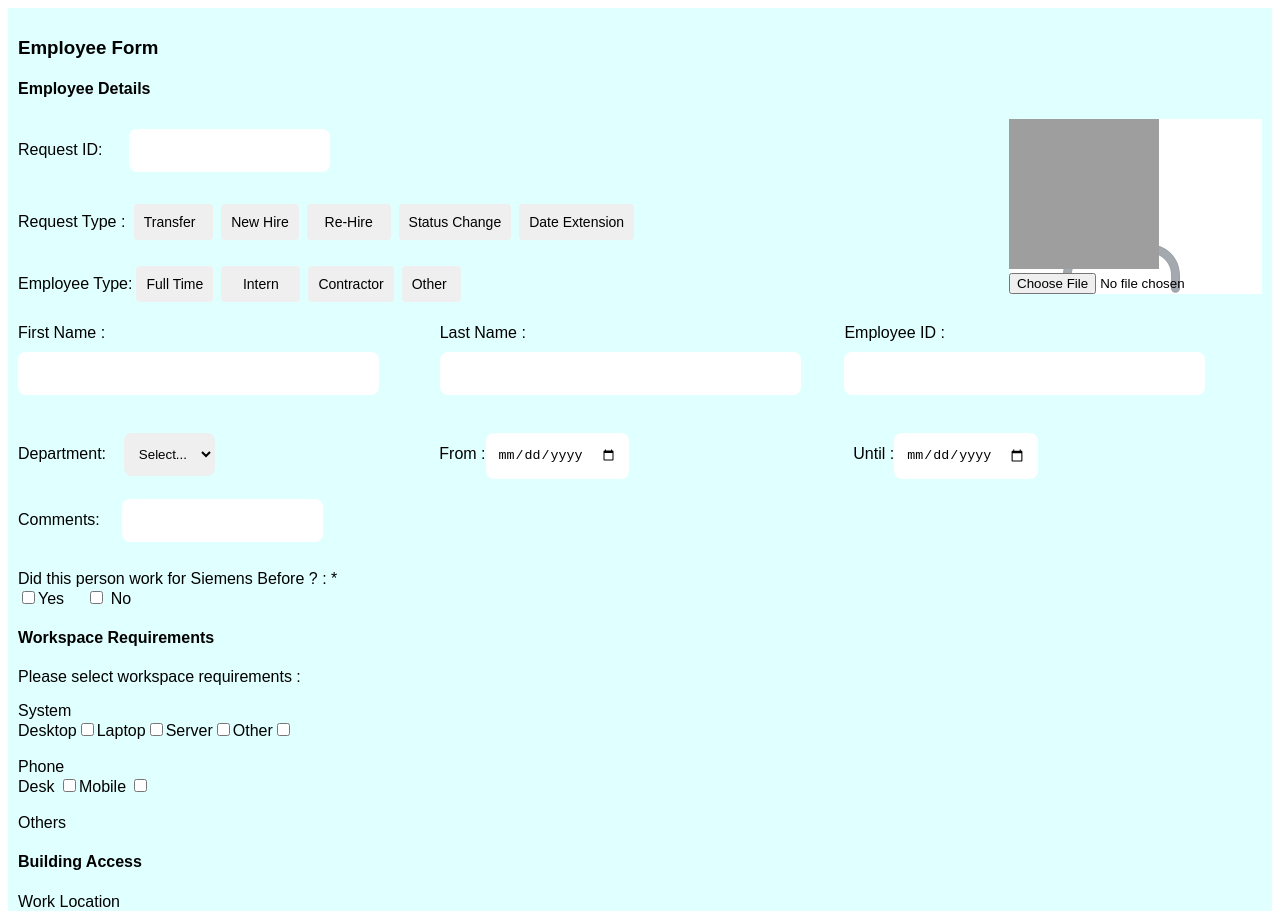
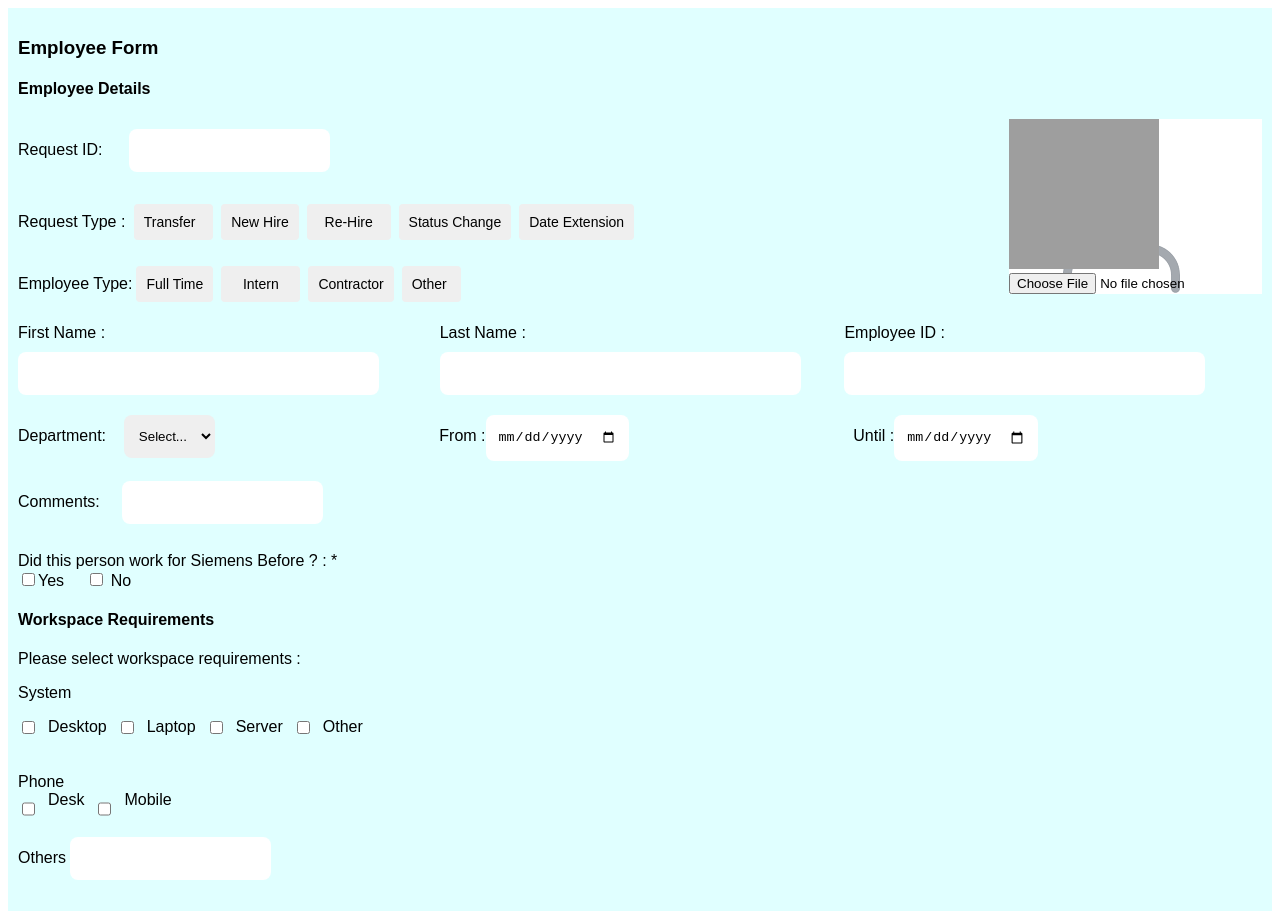
Before and after one commit to SoumyaKB96/Forms, a React (Create React App) app: page / in a window 1280 px wide. Shown: the top 911 px of the page. Built offline with nearby package versions, Linux system fonts and the light colour scheme; grey boxes are pictures that could not be loaded.

Commit message:
checkbox

```diff
--- a/src/EmpForm.js
+++ b/src/EmpForm.js
@@ -280,7 +280,7 @@ export default class EmpFrom extends React.Component {
               </label>
               <br />
             </div>
-            <br />
+
             <div className="Dates">
               <label>
                 Department:&nbsp;&nbsp;&nbsp;&nbsp;
@@ -333,46 +333,46 @@ export default class EmpFrom extends React.Component {
           <h4 className="headings"> Workspace Requirements</h4>
           <div className="Workspace">
             <p>Please select workspace requirements :</p>
-
-            <label>System </label>
-            <br />
-            <label>Desktop</label>
+            <p>System </p>
+            <div className="system">
               <input
                 type="checkbox"
                 onClick={(e) => this.setState({ system: "Desktop" })}
               />
-
-            <label>Laptop</label>
+              Desktop
               <input
                 type="checkbox"
                 name="Laptop"
                 onClick={(e) => this.setState({ system: "Laptop" })}
               />
-            <label>Server</label>
+              Laptop
               <input
                 type="checkbox"
                 onClick={(e) => this.setState({ system: "Server" })}
               />
-
-            <label>Other</label>
+              Server
               <input
                 type="checkbox"
                 onClick={(e) => this.setState({ system: "Other" })}
               />
-
+              Other
               {systemOptions}
+            </div>
             <br />
             <br />
             <label>Phone </label>
             <br />
-            <label>Desk </label>
+            <div className="Phone">
               <input type="checkbox" />
-            <label>Mobile </label>
+              Desk
               <input type="checkbox" />
+              Mobile
               <br />
               <br />
-            <label>Others</label>
             </div>
+          </div>
+          <label>Others </label>
+          <input type="text" name="PhoneOthers" />
 
           <h4 className="headings"> Building Access</h4>
           <div className="Building">
--- a/src/styles.css
+++ b/src/styles.css
@@ -72,3 +72,10 @@ input[type="button"]:checked {
   justify-content: space-between;
   padding-right: 523px;
 }
+.system,
+.Phone {
+  display: flex;
+  grid-column-gap: 10px;
+
+  align-items: left;
+}
```
Lines whose indentation alone changed are shown as unchanged.
